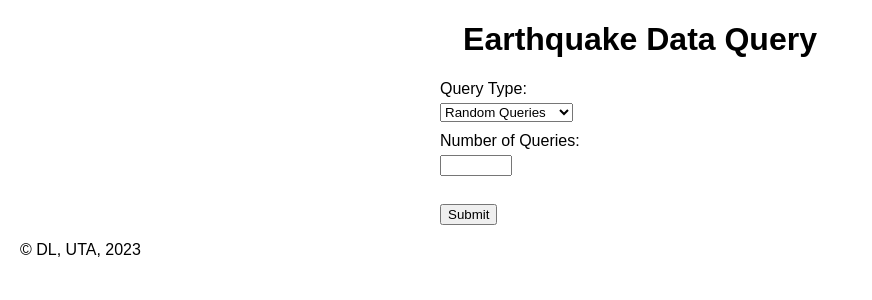
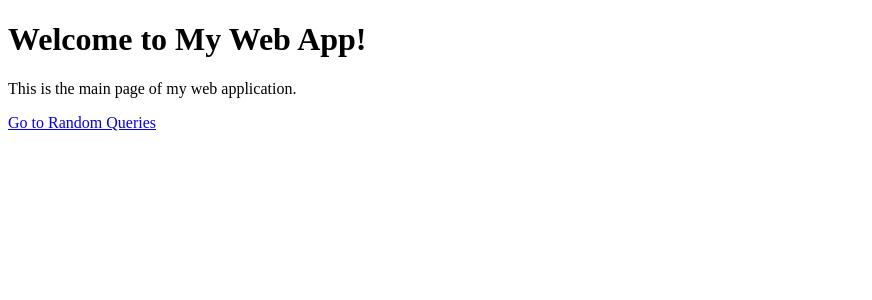
Before and after one commit to prathikh1998/PresentGraphs, a Flask app: page / in a window 1280 px wide. Shown: the top 300 px of the page, without its empty margins (0-872 px from the left). Run offline with Flask 3, Linux system fonts and the light colour scheme.

Commit message:
Add files via upload

```diff
--- a/templates/index.html
+++ b/templates/index.html
@@ -1,44 +1,11 @@
 <!DOCTYPE html>
 <html>
 <head>
-  <title>Earthquake Data Query</title>
-  <link rel="stylesheet" type="text/css" href="styles.css">
+    <title>My Web App</title>
 </head>
 <body>
-  <h1>Earthquake Data Query</h1>
-  <form action="results.html" method="post">
-    <label for="query-type">Query Type:</label>
-    <select id="query-type" name="query-type">
-      <option value="random">Random Queries</option>
-      <option value="restricted">Restricted Queries</option>
-    </select>
-    <br>
-    <div id="query-params">
-      <label for="num-queries">Number of Queries:</label>
-      <input type="number" id="num-queries" name="num-queries" min="1" max="1000" required>
-      <br>
-      <div id="restricted-query-fields" style="display: none;">
-        <label for="location">Location:</label>
-        <input type="text" id="location" name="location">
-        <br>
-        <!-- Add more input fields for restricted queries, e.g., time range or magnitude range -->
-      </div>
-    </div>
-    <br>
-    <input type="submit" value="Submit">
-  </form>
-  <p>&copy; DL, UTA, 2023</p>
-  <script>
-    const queryTypeSelect = document.getElementById('query-type');
-    const restrictedQueryFields = document.getElementById('restricted-query-fields');
-
-    queryTypeSelect.addEventListener('change', function() {
-      if (this.value === 'restricted') {
-        restrictedQueryFields.style.display = 'block';
-      } else {
-        restrictedQueryFields.style.display = 'none';
-      }
-    });
-  </script>
+    <h1>Welcome to My Web App!</h1>
+    <p>This is the main page of my web application.</p>
+    <a href="/random_queries">Go to Random Queries</a>
 </body>
 </html>
```
Also changed, not shown: templates/random_queries.html (+4 -7 lines), templates/results.html (+4 -11 lines).
